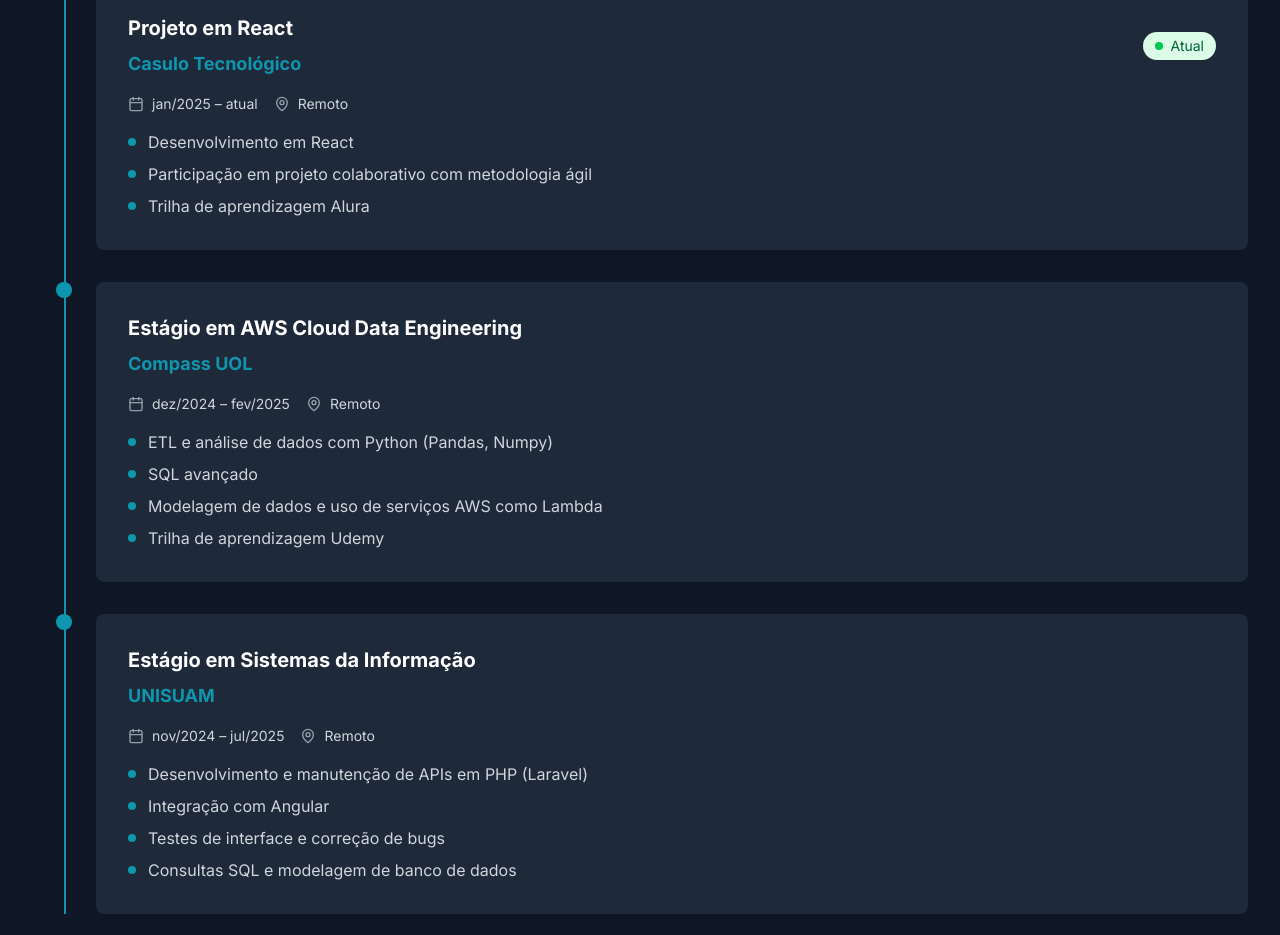
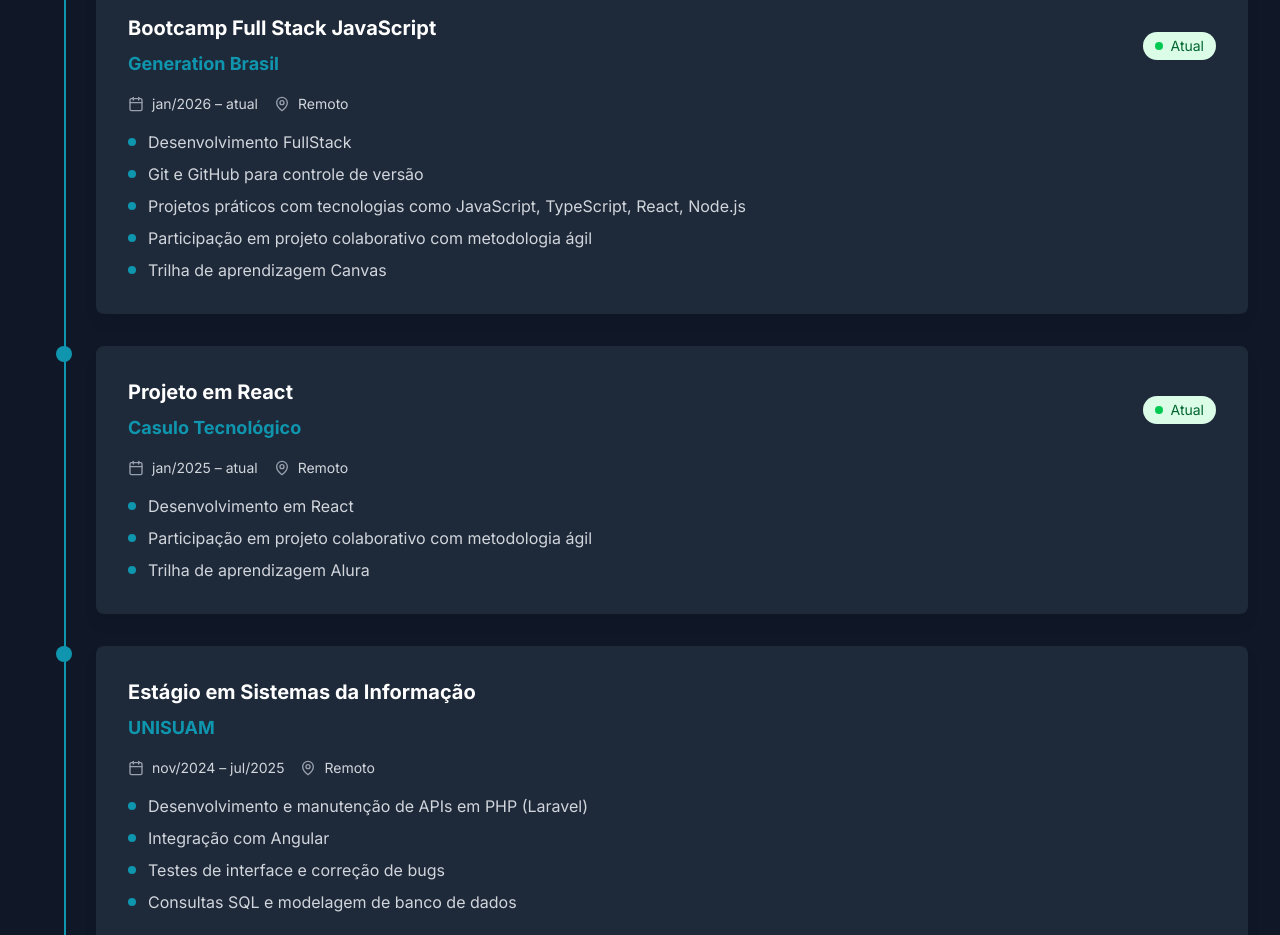
Before and after one commit to Imayagmb/Portfolio-Mayara-vs2.0, a React (Vite) app: page / in a window 1280 px wide. Shown: the part 1862-2797 px from the top of the page. Built offline with nearby package versions, Linux system fonts and the light colour scheme; the HTML template or start-up script is replaced by a standard one.

Commit message:
feat: Adicionando nova experiencia profissional

```diff
--- a/src/components/Experiencia.tsx
+++ b/src/components/Experiencia.tsx
@@ -7,6 +7,20 @@ interface ExperienciaProps {
 
 const Experiencia: React.FC<ExperienciaProps> = ({ isDarkMode }) => {
   const experiencias = [
+    {
+      company: 'Generation Brasil',
+      position: 'Bootcamp Full Stack JavaScript',
+      period: 'jan/2026 – atual',
+      location: 'Remoto',
+      description: [
+        'Desenvolvimento FullStack',
+        'Git e GitHub para controle de versão',
+        'Projetos práticos com tecnologias como JavaScript, TypeScript, React, Node.js',
+        'Participação em projeto colaborativo com metodologia ágil',
+        'Trilha de aprendizagem Canvas'
+      ],
+      isActive: true
+    },
     {
       company: 'Casulo Tecnológico',
       position: 'Projeto em React',
@@ -20,6 +34,19 @@ const Experiencia: React.FC<ExperienciaProps> = ({ isDarkMode }) => {
       isActive: true
     },
     {
+      company: 'UNISUAM',
+      position: 'Estágio em Sistemas da Informação',
+      period: 'nov/2024 – jul/2025',
+      location: 'Remoto',
+      description: [
+        'Desenvolvimento e manutenção de APIs em PHP (Laravel)',
+        'Integração com Angular',
+        'Testes de interface e correção de bugs',
+        'Consultas SQL e modelagem de banco de dados'
+      ],
+      isActive: false
+    },
+    {
       company: 'Compass UOL',
       position: 'Estágio em AWS Cloud Data Engineering',
       period: 'dez/2024 – fev/2025',
@@ -29,19 +56,6 @@ const Experiencia: React.FC<ExperienciaProps> = ({ isDarkMode }) => {
         'SQL avançado',
         'Modelagem de dados e uso de serviços AWS como Lambda',
         'Trilha de aprendizagem Udemy'
-      ],
-      isActive: false
-    },
-    {
-      company: 'UNISUAM',
-      position: 'Estágio em Sistemas da Informação',
-      period: 'nov/2024 – jul/2025',
-      location: 'Remoto',
-      description: [
-        'Desenvolvimento e manutenção de APIs em PHP (Laravel)',
-        'Integração com Angular',
-        'Testes de interface e correção de bugs',
-        'Consultas SQL e modelagem de banco de dados'
       ],
       isActive: false
     }
```
